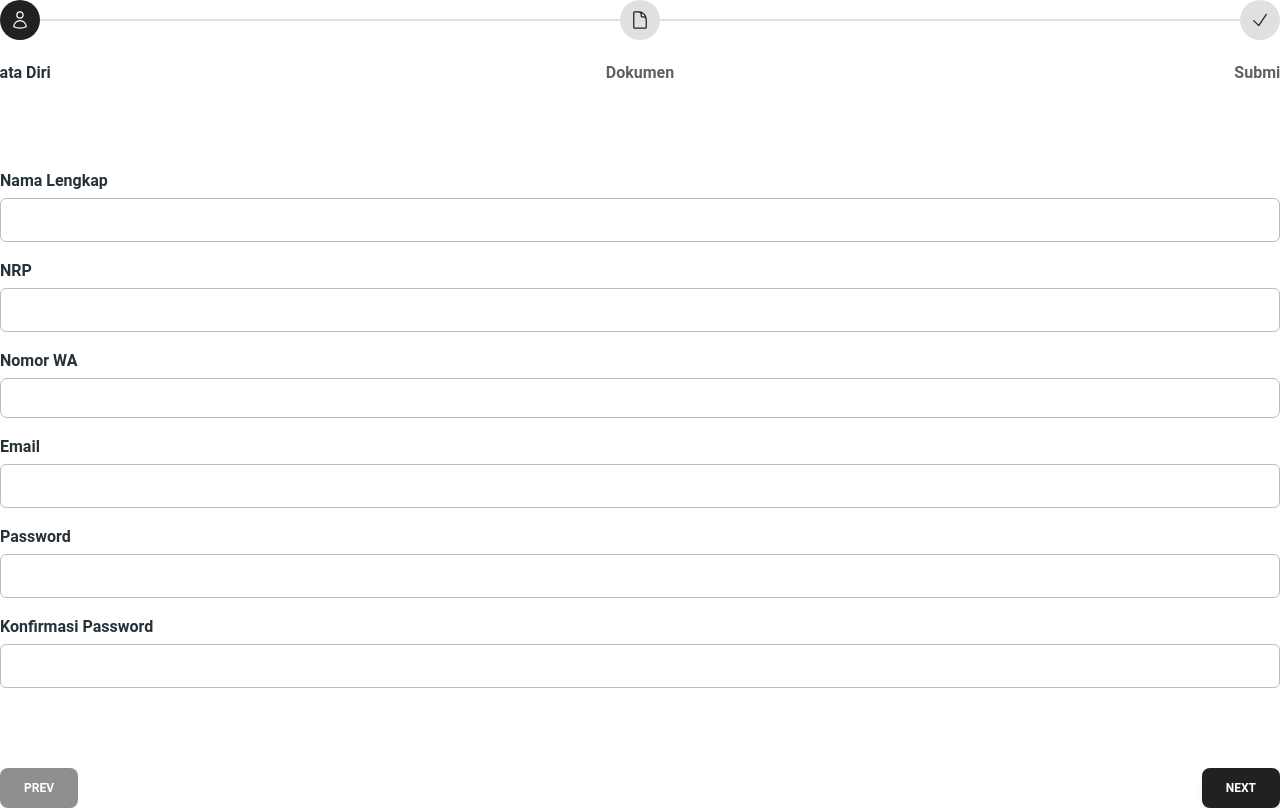
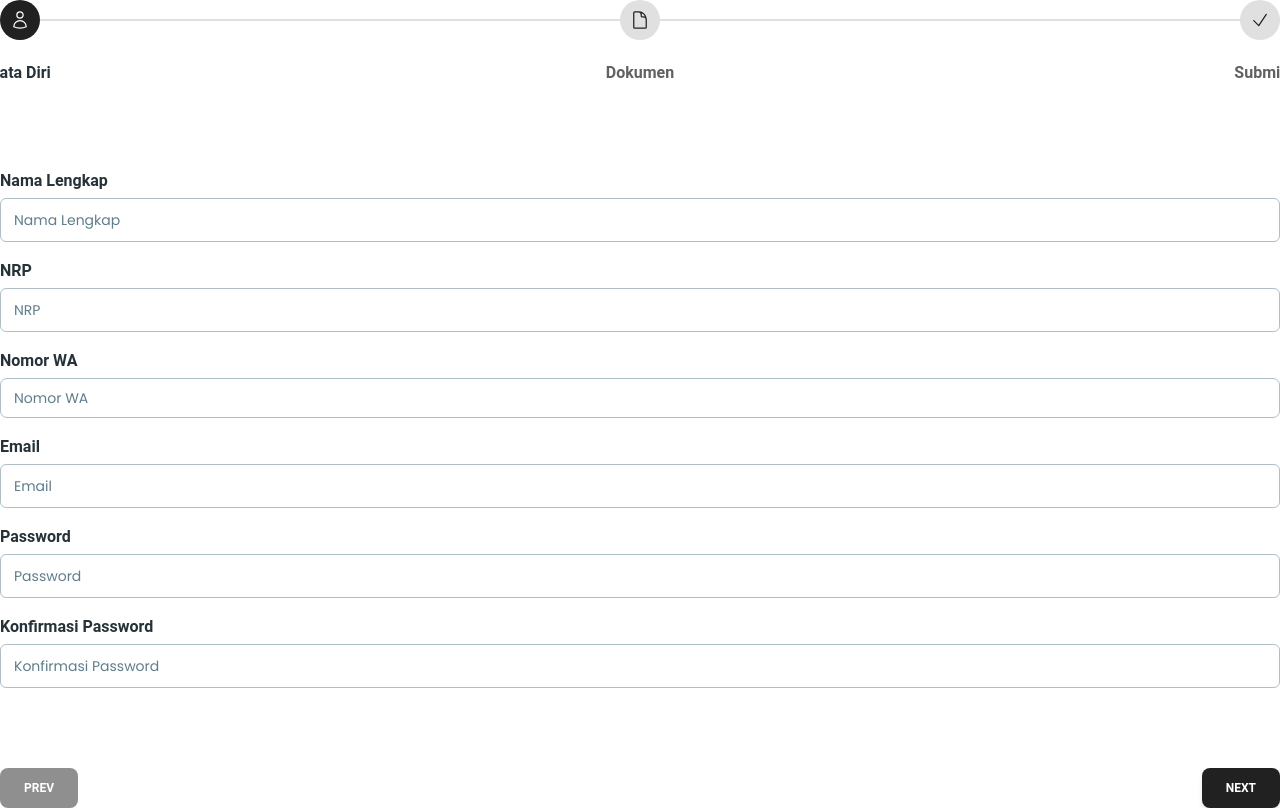
Before and after one commit to JordanAryaLeksana/ECS_WEBSITE-, a Next.js app: page /stepper in a window 1280 px wide. Shown: the top 808 px of the page. Built offline with nearby package versions, Linux system fonts and the light colour scheme.

Commit message:
update wa

```diff
--- a/src/pages/stepper.tsx
+++ b/src/pages/stepper.tsx
@@ -298,6 +298,7 @@ export default function StepperTailwind() {
                 Nama Lengkap
               </Typography>
               <Input
+              label="Nama Lengkap"
                 onChange={(e) => setName(e.target.value)}
                 value={name}
                 crossOrigin={"anonymous"}
@@ -311,6 +312,7 @@ export default function StepperTailwind() {
               </Typography>
 
               <Input
+              label="NRP"
                 onChange={(e) => setNrp(e.target.value)}
                 value={nrp}
                 type="text"
@@ -325,6 +327,7 @@ export default function StepperTailwind() {
               </Typography>
 
               <Input
+              label="Nomor WA"
                 onChange={(e) => setWa(e.target.value)}
                 value={wa}
                 type="text"
@@ -338,6 +341,7 @@ export default function StepperTailwind() {
                 Email
               </Typography>
               <Input
+              label="Email"
                 onChange={(e) => setEmail(e.target.value)}
                 value={email}
                 type="email"
@@ -350,6 +354,7 @@ export default function StepperTailwind() {
                 Password
               </Typography>
               <Input
+              label="Password"
                 onChange={(e) => setPassword(e.target.value)}
                 type="password"
                 crossOrigin={"anonymous"}
@@ -362,6 +367,7 @@ export default function StepperTailwind() {
                 Konfirmasi Password
               </Typography>
               <Input
+              label="Konfirmasi Password"
                 onChange={(e) => setCPassword(e.target.value)}
                 type="password"
                 value={cPassword}
```
